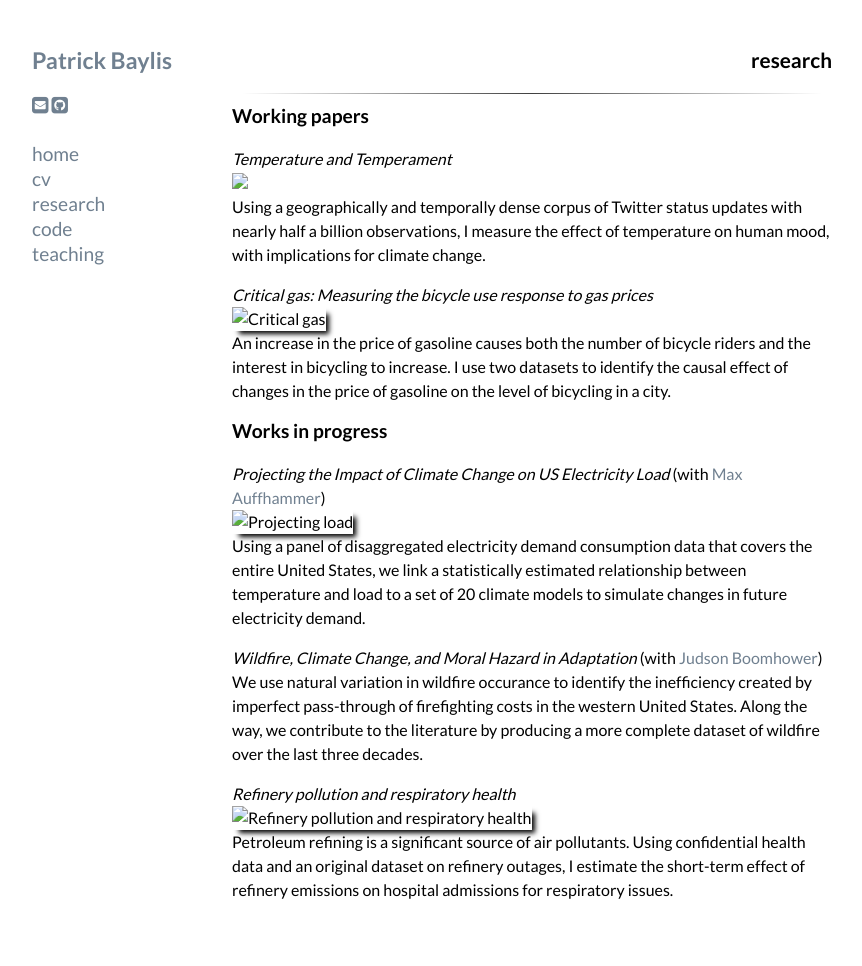
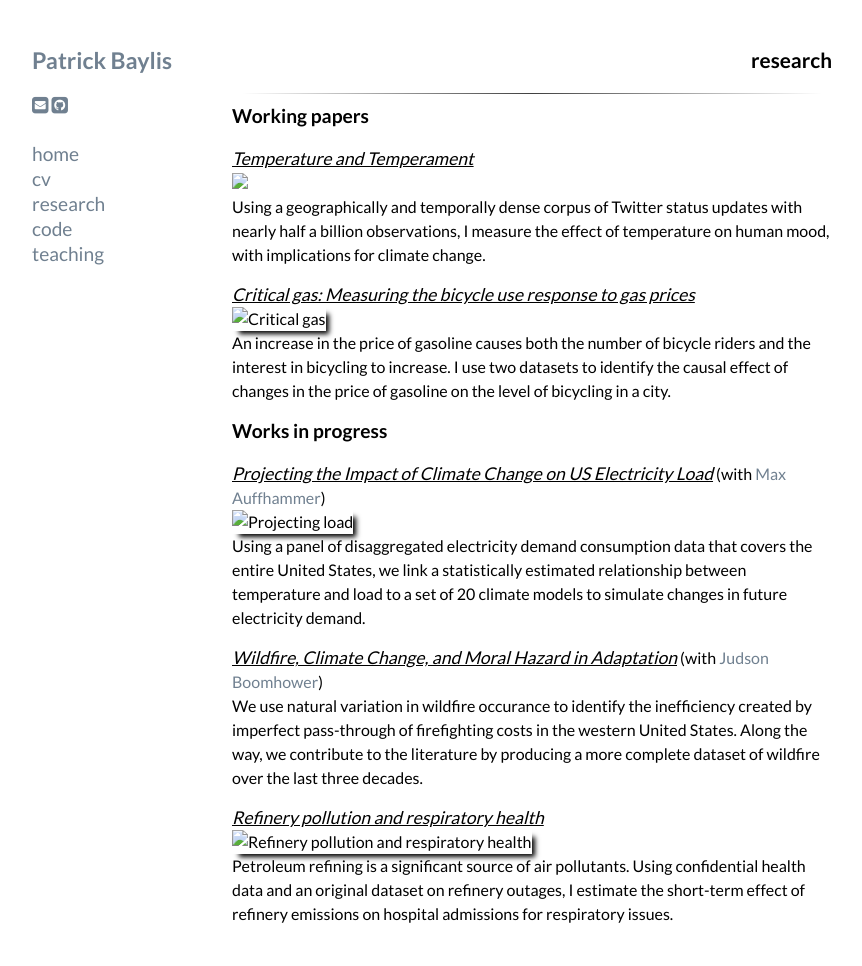
Before and after one commit to pbaylis/pbaylis.github.io, a Jekyll site: the page built from research.markdown, in a window 1280 px wide. Shown: the whole page, without its empty margins (208-1070 px from the left). Built offline with Jekyll 4.4.1, drawn with Linux system fonts in a browser that asks for light colours; nearby versions of some CDN libraries; Markdown is read by kramdown in place of the engine named in the settings.

Commit message:
em bigger italic

```diff
--- a/css/main.css
+++ b/css/main.css
@@ -28,12 +28,18 @@
 h3, h4, h5, h6  {
   font-size: 110%;
   text-decoration:underline;
-  display:inline;
   }
 
 h1, h2 { margin-bottom: 1em; }
 
 p { margin: 1em 0; }
+
+em  {
+  font-size: 110%;
+  text-decoration:underline;
+  font-style: italic;
+  }
+
 
 a         { color: #708090; text-decoration: none; }
 a:hover   { color: #708090; text-decoration: none; }
```
